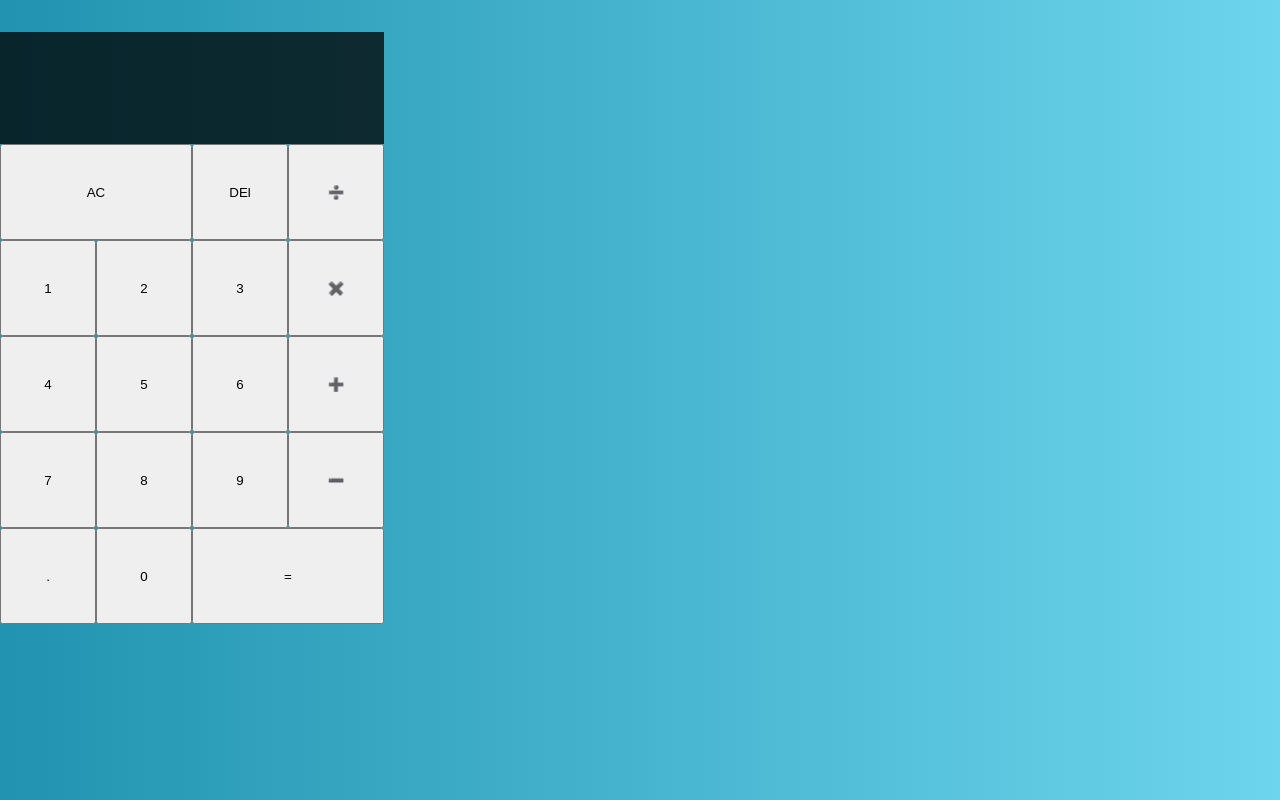
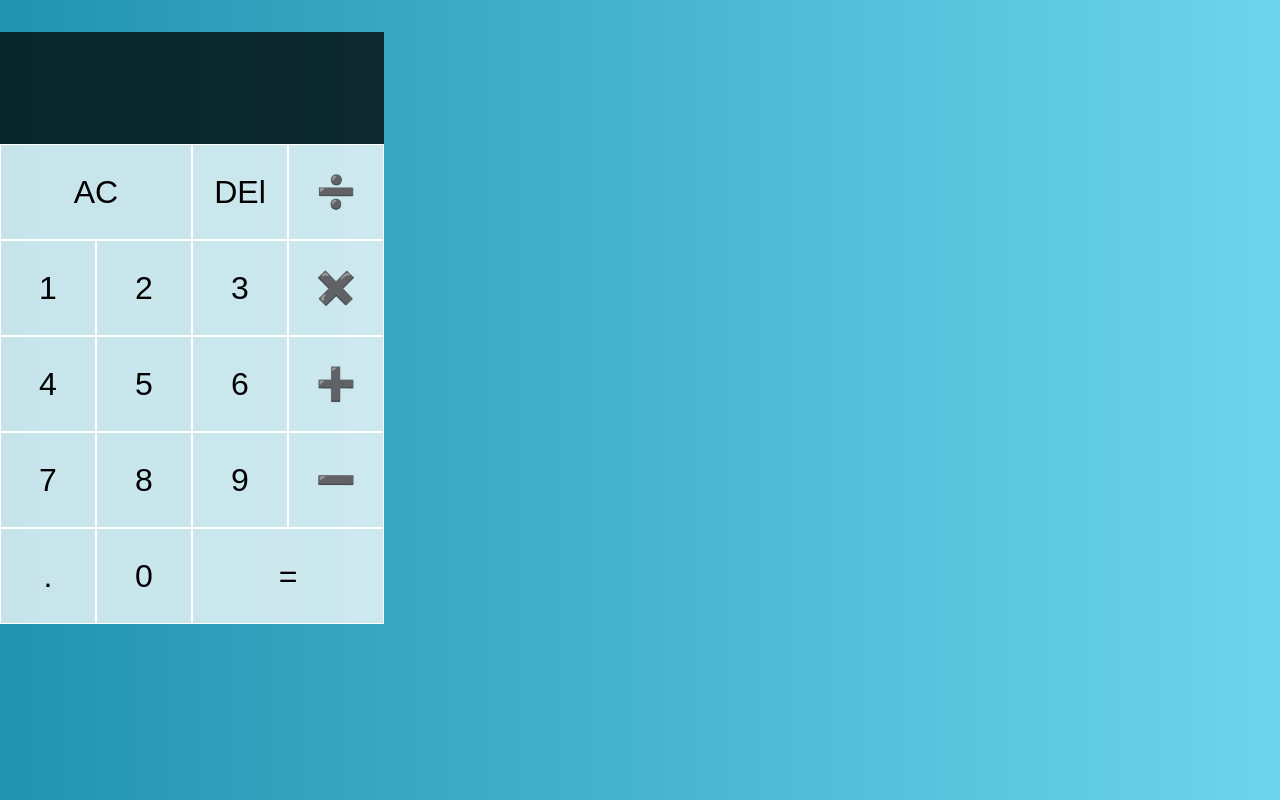
Before and after one commit to elijahgummer/calculatorReact, a React (Create React App) app in the folder calculator_react/: page / in a window 1280 px wide. Built offline with nearby package versions, Linux system fonts and the light colour scheme.

Commit message:
changed the calculator grid button

```diff
--- a/calculator_react/src/styles.css
+++ b/calculator_react/src/styles.css
@@ -12,6 +12,14 @@ body {
     margin-top: 2rem;
     grid-template-columns: repeat(4, 6rem);
     grid-template-rows: minmax(7rem, auto) repeat(5, 6rem);
+}
+
+.calculator-grid > button {
+    cursor: pointer;
+    font-size: 2rem;
+    border: 1px solid #ffffff;
+    outline: none;
+    background-color: rgba(255, 255, 255, .75);
 }
 
 .span-two {
```
